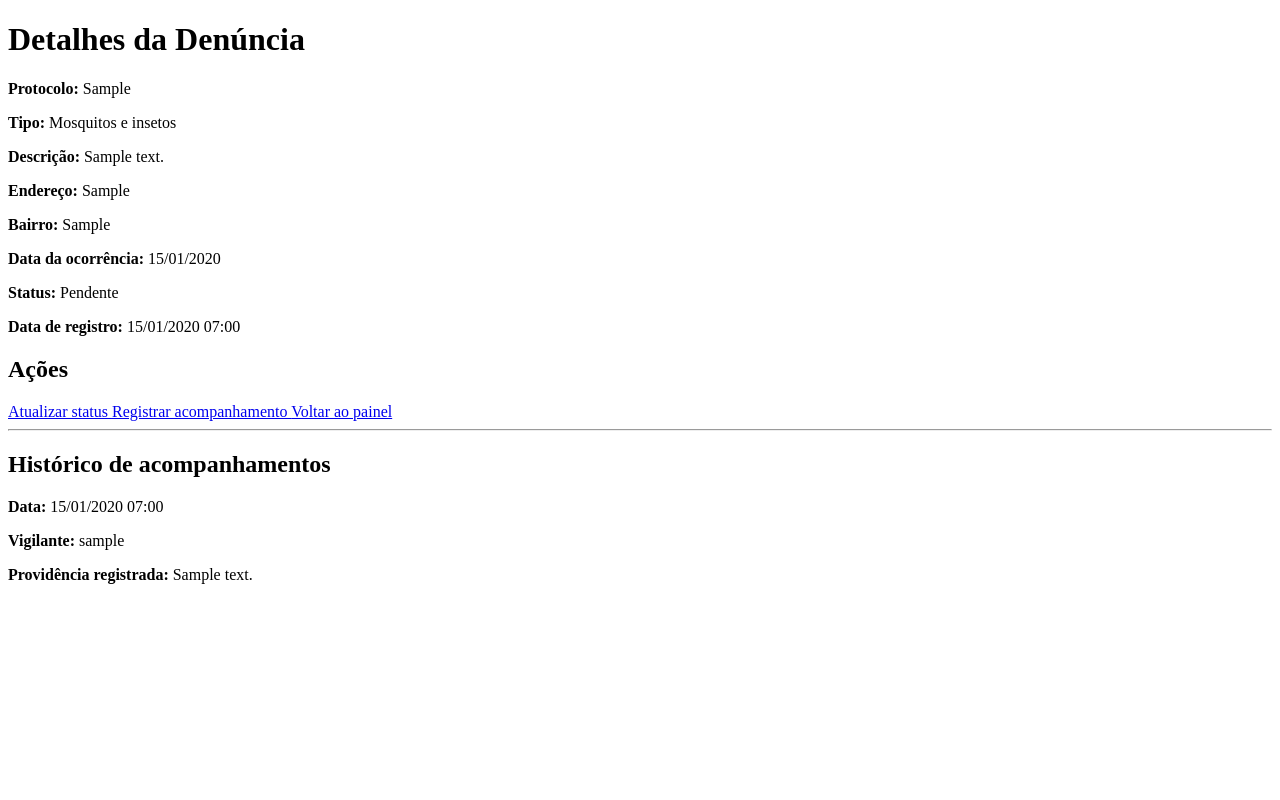
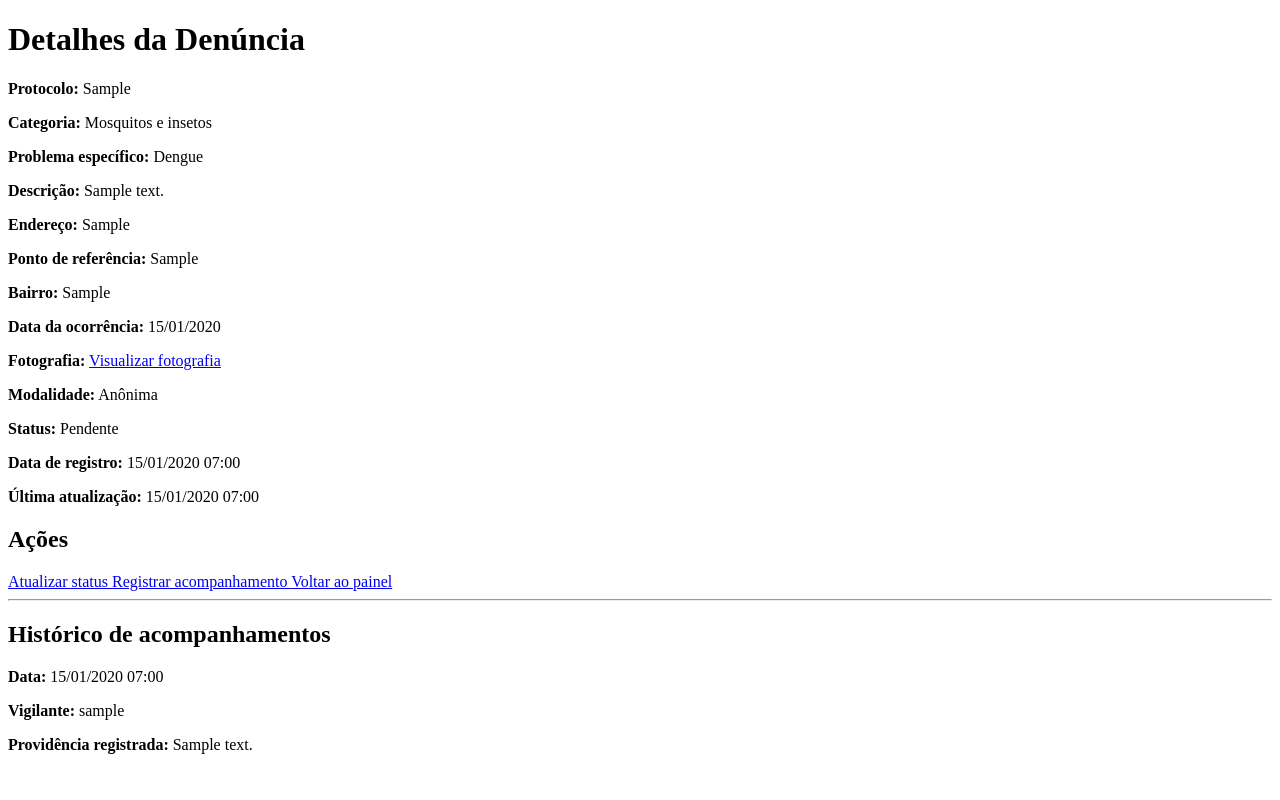
Before and after one commit to livia-trindade/vigiafacil, a Django app: page /painel/denuncia/1/ in a window 1280 px wide. Run offline with Django 4.2, Linux system fonts and the light colour scheme; a user stored in the database is signed in; tables that the repository leaves empty hold one stand-in row (values such as "Sample post").

Commit message:
Corrigindo painel para exibir a fotografia anexada

```diff
--- a/config/settings.py
+++ b/config/settings.py
@@ -128,3 +128,6 @@ DEFAULT_AUTO_FIELD = 'django.db.models.BigAutoField'
 LOGIN_URL = '/usuario/login/'
 LOGIN_REDIRECT_URL = '/painel/'
 LOGOUT_REDIRECT_URL = '/usuario/login/'
+
+MEDIA_URL = '/media/'
+MEDIA_ROOT = BASE_DIR / 'media'
--- a/config/urls.py
+++ b/config/urls.py
@@ -1,5 +1,7 @@
 from django.contrib import admin
 from django.urls import path, include
+from django.conf import settings
+from django.conf.urls.static import static
 
 urlpatterns = [
     path('admin/', admin.site.urls),
@@ -7,3 +9,9 @@ urlpatterns = [
     path('painel/', include('painel.urls')),
     path('usuario/', include('usuario.urls')),
 ]
+
+if settings.DEBUG:
+    urlpatterns += static(
+        settings.MEDIA_URL,
+        document_root=settings.MEDIA_ROOT
+    )
--- a/templates/denuncia/registro.html
+++ b/templates/denuncia/registro.html
@@ -7,12 +7,12 @@
 <body>
     <h1>Registrar Denúncia</h1>
 
-    <form method="POST">
+    <form method="POST" enctype="multipart/form-data">
         {% csrf_token %}
 
         {{ form.as_p }}
 
-        <button type="submit">Enviar Denúncia</button>
+        <button type="submit">Enviar denúncia</button>
     </form>
     <script>
 document.addEventListener('DOMContentLoaded', function () {
--- a/templates/painel/detalha.html
+++ b/templates/painel/detalha.html
@@ -11,14 +11,20 @@
         <h1>Detalhes da Denúncia</h1>
 
         <div class="info">
+
             <p>
                 <strong>Protocolo:</strong>
                 {{ denuncia.protocolo }}
             </p>
 
             <p>
-                <strong>Tipo:</strong>
+                <strong>Categoria:</strong>
                 {{ denuncia.get_tipo_display }}
+            </p>
+
+            <p>
+                <strong>Problema específico:</strong>
+                {{ denuncia.get_problema_display }}
             </p>
 
             <p>
@@ -28,7 +34,12 @@
 
             <p>
                 <strong>Endereço:</strong>
-                {{ denuncia.endereco }}
+                {{ denuncia.endereco|default:"Não informado" }}
+            </p>
+
+            <p>
+                <strong>Ponto de referência:</strong>
+                {{ denuncia.ponto_referencia|default:"Não informado" }}
             </p>
 
             <p>
@@ -42,6 +53,38 @@
             </p>
 
             <p>
+                <strong>Fotografia:</strong>
+                {% if denuncia.foto %}
+                    <a href="{{ denuncia.foto.url }}" target="_blank">
+                        Visualizar fotografia
+                    </a>
+                {% else %}
+                    Nenhuma fotografia anexada.
+                {% endif %}
+            </p>
+
+            <p>
+                <strong>Modalidade:</strong>
+                {% if denuncia.anonima %}
+                    Anônima
+                {% else %}
+                    Identificada
+                {% endif %}
+            </p>
+
+            {% if not denuncia.anonima %}
+                <p>
+                    <strong>Nome do denunciante:</strong>
+                    {{ denuncia.nome_denunciante }}
+                </p>
+
+                <p>
+                    <strong>Telefone:</strong>
+                    {{ denuncia.telefone_denunciante }}
+                </p>
+            {% endif %}
+
+            <p>
                 <strong>Status:</strong>
                 <span class="status">
                     {{ denuncia.get_status_display }}
@@ -52,31 +95,33 @@
                 <strong>Data de registro:</strong>
                 {{ denuncia.data_criacao|date:"d/m/Y H:i" }}
             </p>
+
+            <p>
+                <strong>Última atualização:</strong>
+                {{ denuncia.data_atualizacao|date:"d/m/Y H:i" }}
+            </p>
+
         </div>
 
         <h2>Ações</h2>
 
         <div class="acoes">
-            <a
-                class="botao"
-                href="{% url 'atualizar-status' denuncia.id %}"
-            >
+
+            <a class="botao"
+               href="{% url 'atualizar-status' denuncia.id %}">
                 Atualizar status
             </a>
 
-            <a
-                class="botao"
-                href="{% url 'registrar-acompanhamento' denuncia.id %}"
-            >
+            <a class="botao"
+               href="{% url 'registrar-acompanhamento' denuncia.id %}">
                 Registrar acompanhamento
             </a>
 
-            <a
-                class="botao secundario"
-                href="{% url 'dashboard-painel' %}"
-            >
+            <a class="botao secundario"
+               href="{% url 'dashboard-painel' %}">
                 Voltar ao painel
             </a>
+
         </div>
 
         <hr>
@@ -85,7 +130,9 @@
 
         {% if acompanhamentos %}
             {% for acompanhamento in acompanhamentos %}
+
                 <div class="acompanhamento">
+
                     <p>
                         <strong>Data:</strong>
                         {{ acompanhamento.data_registro|date:"d/m/Y H:i" }}
@@ -100,13 +147,16 @@
                         <strong>Providência registrada:</strong>
                         {{ acompanhamento.descricao }}
                     </p>
+
                 </div>
+
             {% endfor %}
         {% else %}
             <p class="vazio">
                 Nenhum acompanhamento foi registrado para esta denúncia.
             </p>
         {% endif %}
+
     </main>
 </body>
 </html>
```
